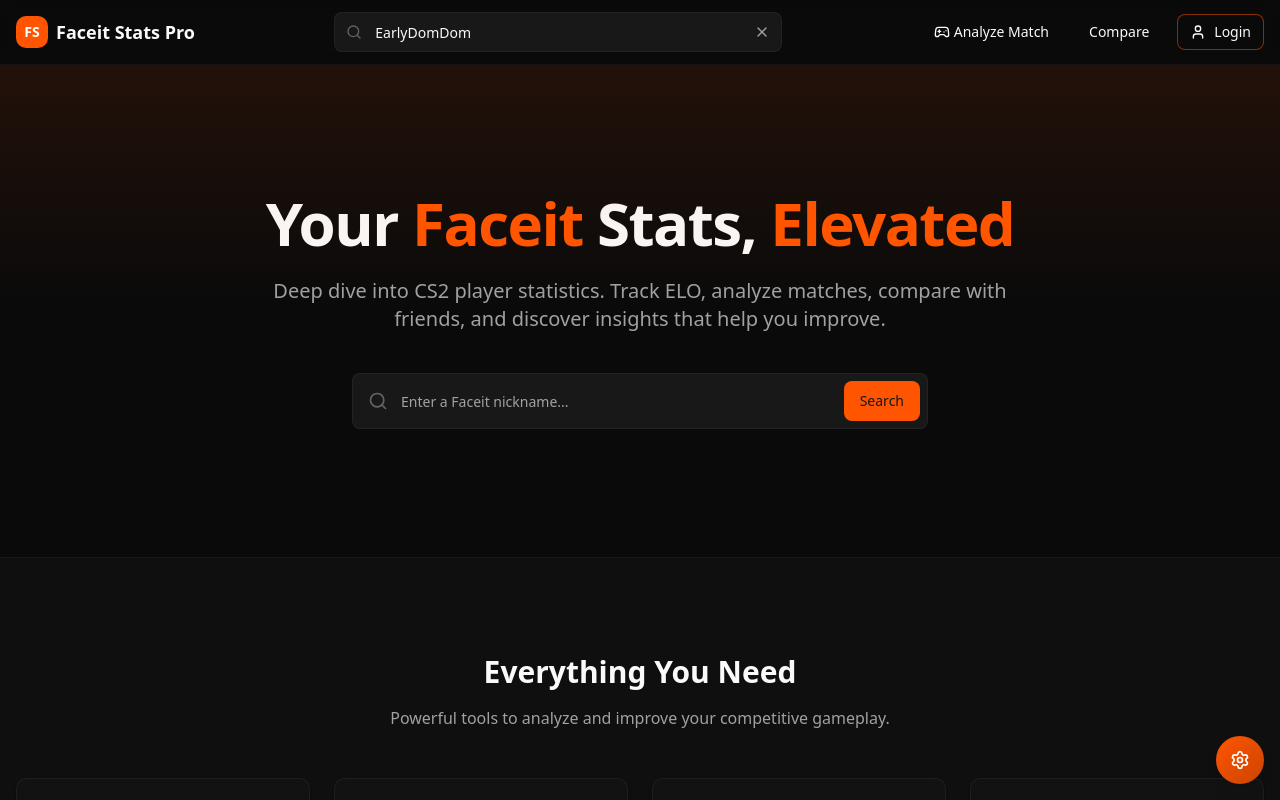
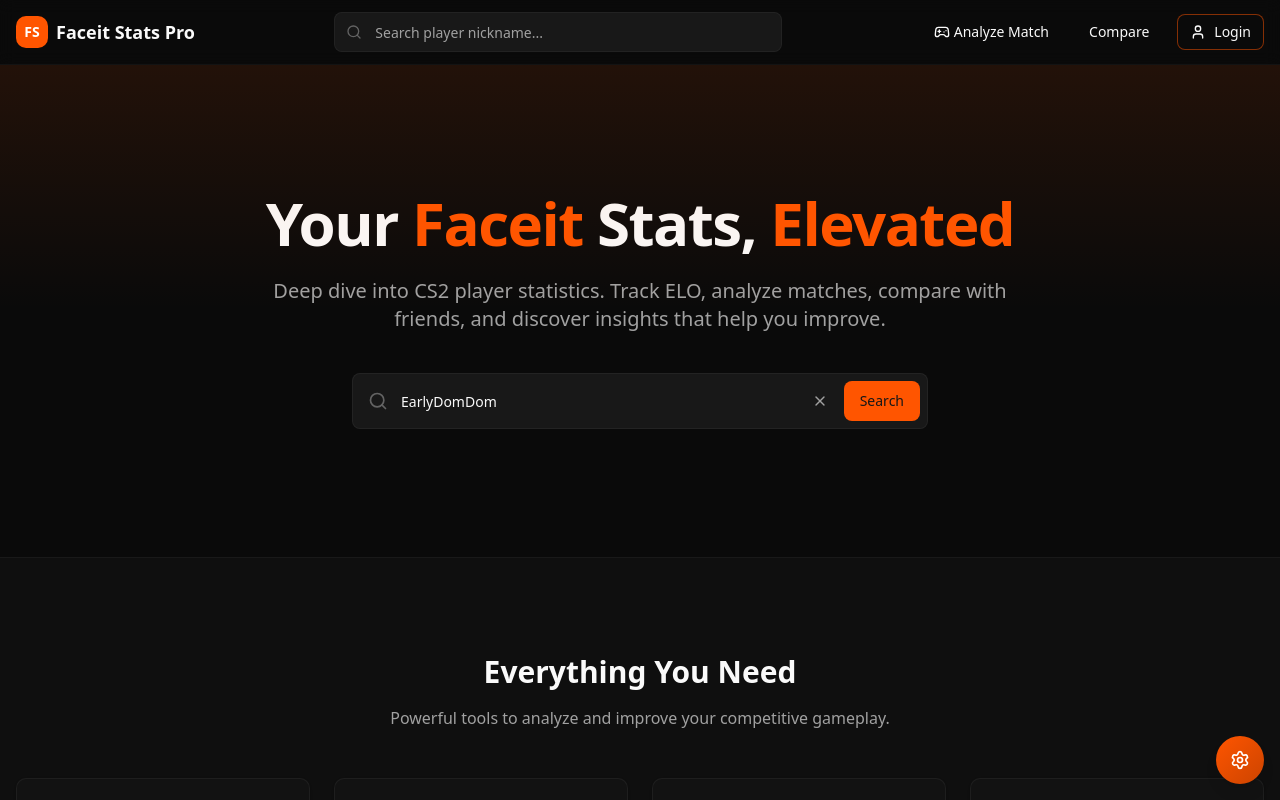
Before and after one commit to emrullahxyz/faceit-stats-pro, a Next.js app: page / in a window 1280 px wide. Shown: the top 800 px of the page. Built offline with nearby package versions, Linux system fonts and the light colour scheme; no server answers.

Commit message:
fix: swap defaults - navbar search is empty, home hero search is EarlyDomDom

```diff
--- a/src/app/page.tsx
+++ b/src/app/page.tsx
@@ -8,7 +8,7 @@
 import { Card, CardContent, CardDescription, CardHeader, CardTitle } from "@/components/ui/card";
 
 export default function HomePage() {
-  const [searchQuery, setSearchQuery] = useState("");
+  const [searchQuery, setSearchQuery] = useState("EarlyDomDom");
   const router = useRouter();
 
   const handleSearch = (e: React.FormEvent) => {
--- a/src/components/layout/Navbar.tsx
+++ b/src/components/layout/Navbar.tsx
@@ -9,7 +9,7 @@
 import { AuthButtons } from "@/components/auth/AuthButtons";
 
 export function Navbar() {
-  const [searchQuery, setSearchQuery] = useState("EarlyDomDom");
+  const [searchQuery, setSearchQuery] = useState("");
   const [isMenuOpen, setIsMenuOpen] = useState(false);
   const router = useRouter();
 
```
